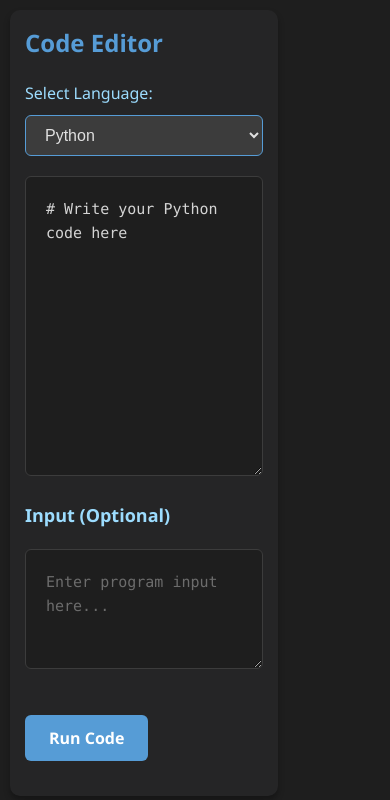
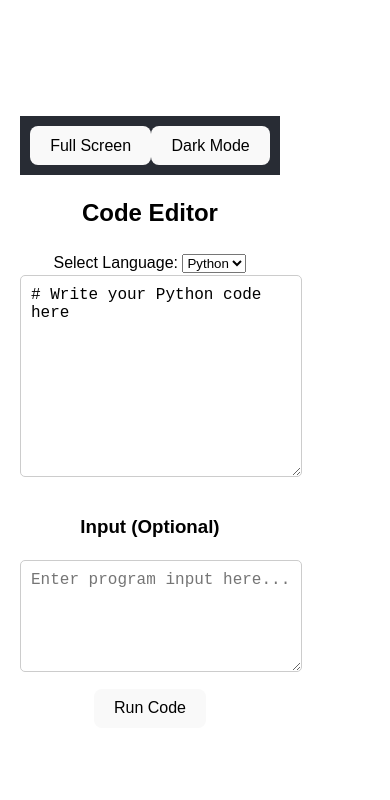
Before and after one commit to dharshan-kumarj/LabAgent_Frontend, a React (Vite) app: page / in a window 390 px wide. Shown: the top 800 px of the page. Built offline with nearby package versions, Linux system fonts and the light colour scheme.

Commit message:
udpated API'S4

```diff
--- a/src/App.css
+++ b/src/App.css
@@ -1,213 +1,78 @@
-/* Reset and full-screen setup */
-* {
+body {
   margin: 0;
   padding: 0;
-  box-sizing: border-box;
-}
-
-body, html {
-  width: 100%;
-  height: 100%;
-  font-family: 'Segoe UI', Tahoma, Geneva, Verdana, sans-serif;
-  background-color: #1e1e1e;  /* Dark background */
-  color: #e0e0e0;  /* Light text color */
+  font-family: Arial, sans-serif;
 }
 
 .App {
-  min-height: 100vh;
+  text-align: center;
   padding: 20px;
-  background-color: #1e1e1e;
+}
+
+header {
+  display: flex;
+  justify-content: space-between;
+  padding: 10px;
+  background-color: #282c34;
+  color: white;
+}
+
+.fullscreen-button, .dark-mode-button {
+  padding: 10px 20px;
+  margin: 5px;
+  border: none;
+  border-radius: 5px;
+  cursor: pointer;
 }
 
 .code-editor {
-  max-width: 1400px;
+  max-width: 800px;
   margin: 0 auto;
-  padding: 20px;
-  background-color: #252526;  /* Slightly lighter than background */
-  border-radius: 10px;
-  box-shadow: 0 4px 6px rgba(0, 0, 0, 0.3);
 }
 
-/* Header styling */
-h2 {
-  color: #569cd6;  /* Light blue - similar to VS Code */
-  margin-bottom: 20px;
-  font-size: 24px;
+textarea {
+  width: 100%;
+  margin-bottom: 10px;
+  padding: 10px;
+  border: 1px solid #ccc;
+  border-radius: 5px;
+  font-family: 'Courier New', Courier, monospace;
+  font-size: 16px;
 }
 
-/* Language selector styling */
-.language-selector {
+input-section {
   margin-bottom: 20px;
 }
 
-.language-selector label {
-  color: #9cdcfe;  /* Light blue for labels */
-  font-size: 16px;
-}
-
-.language-selector select {
-  background-color: #3c3c3c;
-  color: #e0e0e0;
-  padding: 10px 15px;
-  border: 1px solid #569cd6;
-  border-radius: 6px;
-  margin-left: 10px;
-  font-size: 16px;
-  cursor: pointer;
-  outline: none;
-}
-
-.language-selector select:hover {
-  background-color: #4c4c4c;
-}
-
-/* Code input areas */
-.code-input, .stdin-input {
-  width: 100%;
-  background-color: #1e1e1e;
-  color: #d4d4d4;
-  border: 1px solid #3c3c3c;
-  border-radius: 6px;
-  padding: 20px;
-  font-family: 'Consolas', 'Monaco', 'Courier New', monospace;
-  font-size: 15px;
-  line-height: 1.6;
-  resize: vertical;
-}
-
-.code-input {
-  min-height: 400px;
-}
-
-.stdin-input {
-  min-height: 120px;
-  margin-top: 10px;
-}
-
-.code-input:focus, .stdin-input:focus {
-  border-color: #569cd6;
-  outline: none;
-}
-
-/* Input section styling */
-.input-section {
-  margin: 20px 0;
-}
-
-.input-section h3 {
-  color: #9cdcfe;
-  margin-bottom: 10px;
-  font-size: 18px;
-}
-
-/* Button styling */
-.submit-button {
-  background-color: #569cd6;
-  color: #ffffff;
-  padding: 12px 24px;
-  border: none;
-  border-radius: 6px;
-  font-size: 16px;
-  font-weight: 600;
-  cursor: pointer;
-  transition: background-color 0.2s ease;
-  margin: 20px 0;
-}
-
-.submit-button:hover:not(:disabled) {
-  background-color: #4e8cc7;
-}
-
-.submit-button:disabled {
-  background-color: #4c4c4c;
-  cursor: not-allowed;
-}
-
-/* Status message styling */
-.status-message {
-  background-color: #2d2d2d;
-  border: 1px solid #569cd6;
-  color: #9cdcfe;
-  padding: 15px;
-  border-radius: 6px;
-  margin: 15px 0;
-}
-
-/* Output areas */
-.error-output, .code-output {
-  margin: 20px 0;
-  padding: 20px;
-  border-radius: 6px;
-  background-color: #2d2d2d;
+.status-message, .error-output, .code-output {
+  margin-top: 20px;
+  max-width: 800px;
+  margin-left: auto;
+  margin-right: auto;
+  text-align: left;
+  padding: 10px;
+  border: 1px solid #ccc;
+  border-radius: 5px;
+  background-color: #f9f9f9;
 }
 
 .error-output {
-  border-left: 4px solid #f14c4c;  /* Subtle red border */
+  background-color: #ffdddd;
+  border-color: #ff8888;
 }
 
-.code-output {
-  border-left: 4px solid #6a9955;  /* Subtle green border */
+.dark-mode {
+  background-color: #333;
+  color: white;
 }
 
-.error-output h3, .code-output h3 {
-  color: #9cdcfe;
-  margin-bottom: 10px;
-  font-size: 18px;
+.light-mode {
+  background-color: white;
+  color: black;
 }
 
-/* Output text styling */
-pre {
-  font-family: 'Consolas', 'Monaco', 'Courier New', monospace;
-  white-space: pre-wrap;
-  word-wrap: break-word;
-  color: #d4d4d4;
-  font-size: 14px;
-  line-height: 1.6;
-  padding: 10px;
-  background-color: #1e1e1e;
-  border-radius: 4px;
+.dark-mode .code-editor, .dark-mode .status-message, .dark-mode .error-output, .dark-mode .code-output {
+  background-color: #444;
+  border-color: #666;
+  color: white;
 }
-
-/* Scrollbar styling */
-::-webkit-scrollbar {
-  width: 12px;
-}
-
-::-webkit-scrollbar-track {
-  background: #1e1e1e;
-}
-
-::-webkit-scrollbar-thumb {
-  background: #3c3c3c;
-  border-radius: 6px;
-}
-
-::-webkit-scrollbar-thumb:hover {
-  background: #4c4c4c;
-}
-
-/* Placeholder text styling */
-::placeholder {
-  color: #6c6c6c;
-}
-
-/* Media query for smaller screens */
-@media (max-width: 768px) {
-  .App {
-      padding: 10px;
-  }
-
-  .code-editor {
-      padding: 15px;
-  }
-
-  .code-input {
-      min-height: 300px;
-  }
-
-  .language-selector select {
-      width: 100%;
-      margin-left: 0;
-      margin-top: 10px;
-  }
-}
--- a/src/App.tsx
+++ b/src/App.tsx
@@ -62,6 +62,7 @@ function App() {
     const [error, setError] = useState('');
     const [isLoading, setIsLoading] = useState(false);
     const [statusMessage, setStatusMessage] = useState('');
+    const [isDarkMode, setIsDarkMode] = useState(false);
 
     const handleLanguageChange = (e: React.ChangeEvent<HTMLSelectElement>) => {
         const selectedLang = SUPPORTED_LANGUAGES.find(lang => lang.id === e.target.value);
@@ -135,17 +136,38 @@ function App() {
         }
     };
 
+    const toggleFullScreen = () => {
+        if (!document.fullscreenElement) {
+            document.documentElement.requestFullscreen();
+        } else if (document.exitFullscreen) {
+            document.exitFullscreen();
+        }
+    };
+
+    const toggleDarkMode = () => {
+        setIsDarkMode(prevMode => !prevMode);
+    };
+
     return (
-        <div className="App">
-            <div className="code-editor">
+        <div className={`App container-fluid ${isDarkMode ? 'dark-mode' : 'light-mode'}`}>
+            <header className="d-flex justify-content-between p-3 bg-dark text-white">
+                <button onClick={toggleFullScreen} className="btn btn-primary">
+                    {document.fullscreenElement ? 'Exit Full Screen' : 'Full Screen'}
+                </button>
+                <button onClick={toggleDarkMode} className="btn btn-secondary">
+                    {isDarkMode ? 'Light Mode' : 'Dark Mode'}
+                </button>
+            </header>
+            <div className="code-editor container">
                 <h2>Code Editor</h2>
-                <div className="language-selector">
-                    <label htmlFor="language-select">Select Language: </label>
+                <div className="language-selector mb-3">
+                    <label htmlFor="language-select" className="form-label">Select Language: </label>
                     <select
                         id="language-select"
                         value={languageId}
                         onChange={handleLanguageChange}
                         disabled={isLoading}
+                        className="form-select"
                     >
                         {SUPPORTED_LANGUAGES.map(lang => (
                             <option key={lang.id} value={lang.id}>
@@ -158,8 +180,9 @@ function App() {
                     value={sourceCode}
                     onChange={(e) => setSourceCode(e.target.value)}
                     placeholder={`Write your ${SUPPORTED_LANGUAGES.find(lang => lang.id === languageId)?.name} code here...`}
-                    className="code-input"
+                    className="code-input form-control mb-3"
                     disabled={isLoading}
+                    rows={10}
                 />
                 <div className="input-section">
                     <h3>Input (Optional)</h3>
@@ -167,33 +190,34 @@ function App() {
                         value={stdin}
                         onChange={(e) => setStdin(e.target.value)}
                         placeholder="Enter program input here..."
-                        className="stdin-input"
+                        className="stdin-input form-control mb-3"
                         disabled={isLoading}
+                        rows={5}
                     />
                 </div>
                 <button
                     onClick={handleSubmit}
                     disabled={isLoading}
-                    className="submit-button"
+                    className="btn btn-success mb-3"
                 >
                     {isLoading ? 'Running...' : 'Run Code'}
                 </button>
 
                 {statusMessage && (
-                    <div className="status-message">
+                    <div className="alert alert-info">
                         {statusMessage}
                     </div>
                 )}
 
                 {error && (
-                    <div className="error-output">
+                    <div className="error-output alert alert-danger">
                         <h3>Error</h3>
                         <pre>{error}</pre>
                     </div>
                 )}
 
                 {output && (
-                    <div className="code-output">
+                    <div className="code-output alert alert-success">
                         <h3>Output</h3>
                         <pre>{output}</pre>
                     </div>
```
